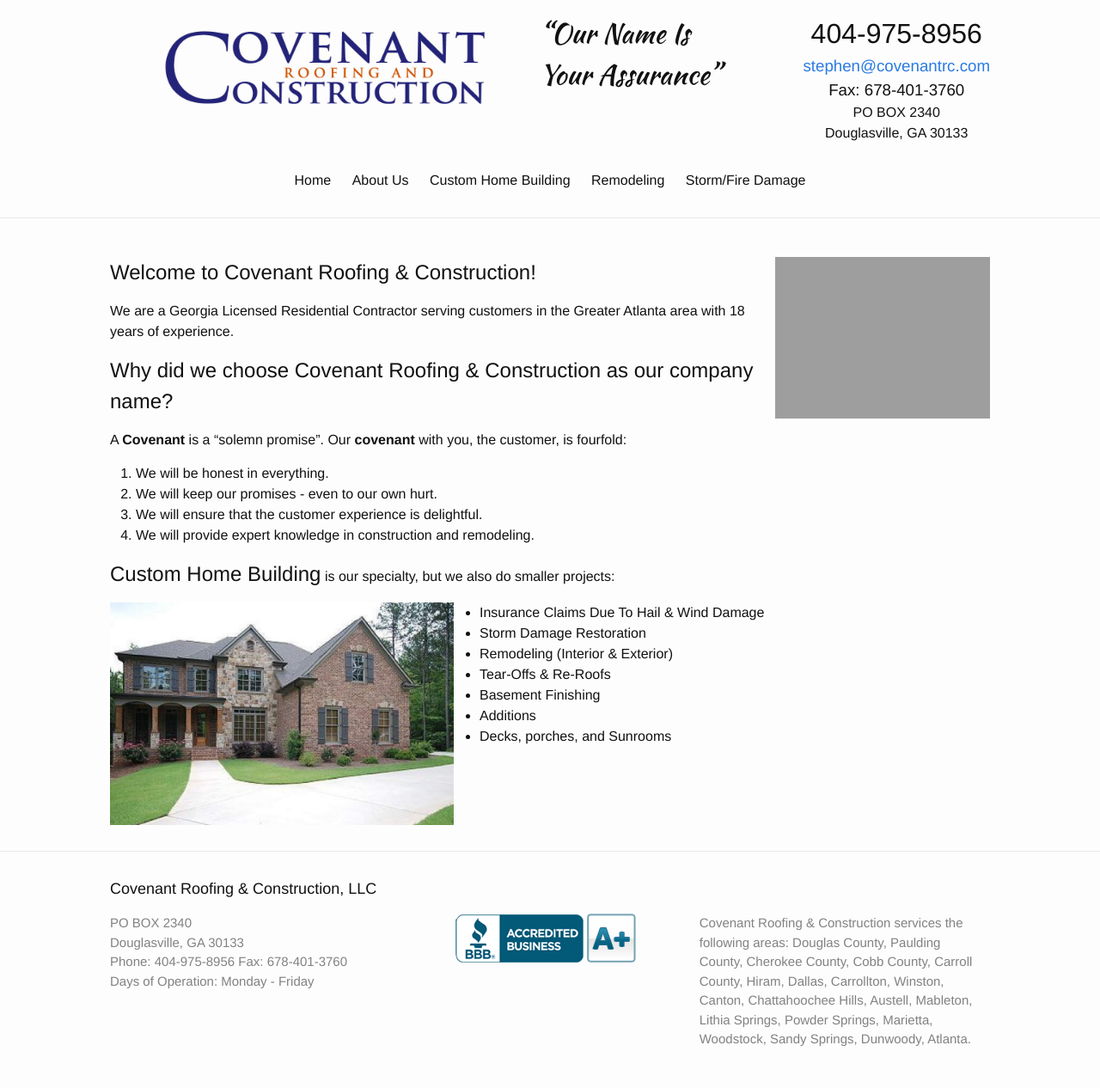
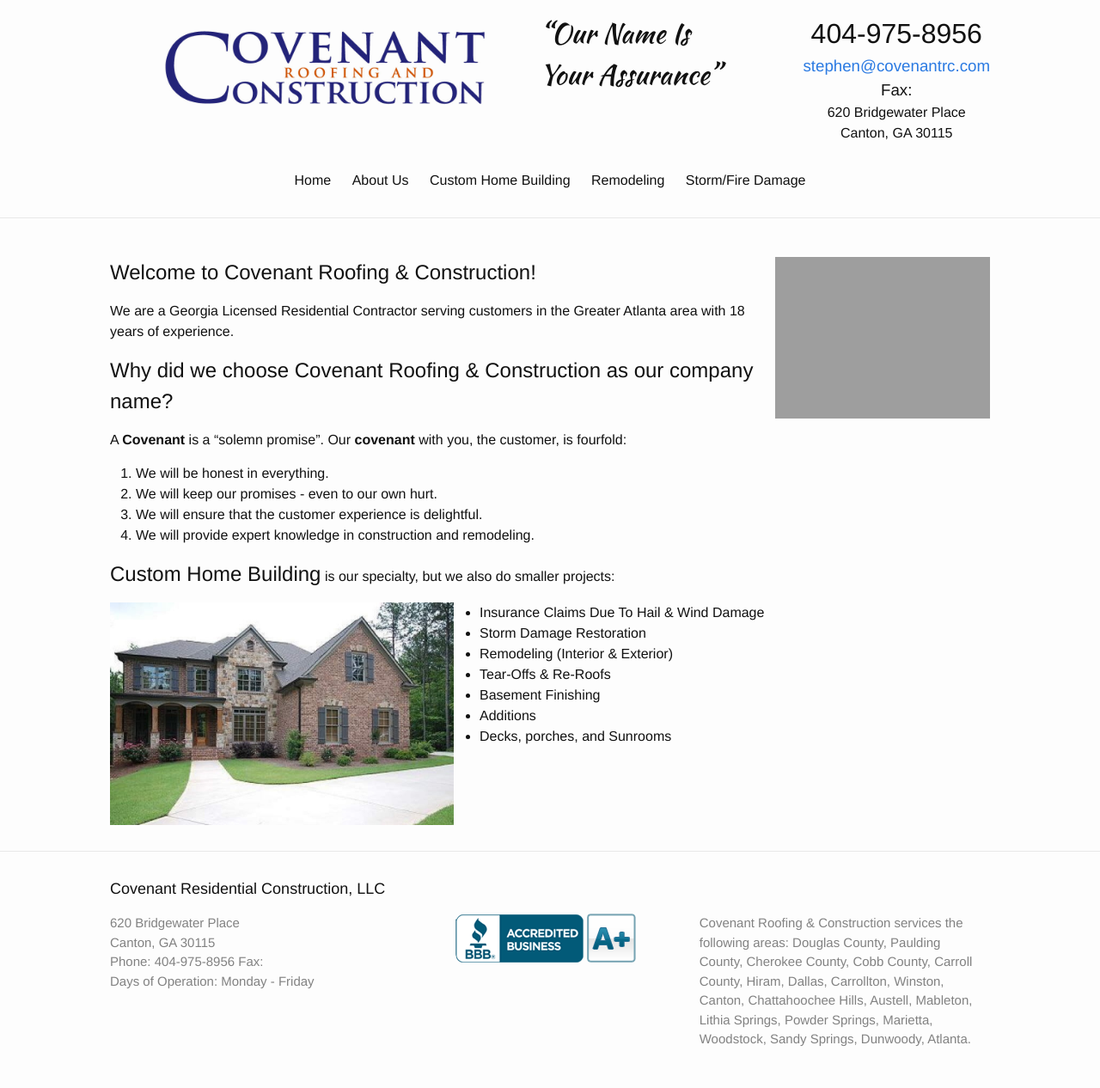
Before and after one commit to covenantrc/covenantrc.github.io, a Jekyll site: the page built from index.md, in a window 1280 px wide. Shown: the whole page at 86% size. Built offline with Jekyll 4.4.1, drawn with Linux system fonts in a browser that asks for light colours.

Commit message:
Update name & contact info

```diff
--- a/_config.yml
+++ b/_config.yml
@@ -1,10 +1,10 @@
 # Site settings
-title: Covenant Roofing and Construction
+title: Covenant Residential Construction
 email: stephen@covenantrc.com
 description: > # this means to ignore newlines until "keywords:"
-    At Covenant Roofing & Construction, LLC. in Douglasville, GA, Our Name is Your Assurance.
+    At Covenant Residential Construction, LLC. in Canton, GA, Our Name is Your Assurance.
 keywords: >
-    Roofing, New Roofs, Roof leaks, Insurance Claims, Storm Damage, Douglasville, Paulding, Douglas County, New Construction, Renovations, Licensed Residential Contractor,
+    Roofing, New Roofs, Roof leaks, Insurance Claims, Storm Damage, Canton, Cherokee, Cobb, Pickens, New Construction, Renovations, Licensed Residential Contractor,
     kitchen, bathroom, basement, remodeling, Custom Home Building, addition, deck, sunroom, porch
 baseurl: "" # the subpath of your site, e.g. /blog/
 url: "http://covenantrc.com" # the base hostname & protocol for your site
@@ -12,11 +12,10 @@ url: "http://covenantrc.com" # the base hostname & protocol for your site
 markdown: kramdown
 
 motto: "Our Name is Your Assurance"
-addr_to: "Covenant Roofing & Construction, LLC"
-addr: "PO BOX 2340"
-city_state_zip: "Douglasville, GA 30133"
+addr_to: "Covenant Residential Construction, LLC"
+addr: "620 Bridgewater Place"
+city_state_zip: "Canton, GA 30115"
 phone: "404-975-8956"
-fax: "678-401-3760"
 
 # Build settings
 
```
